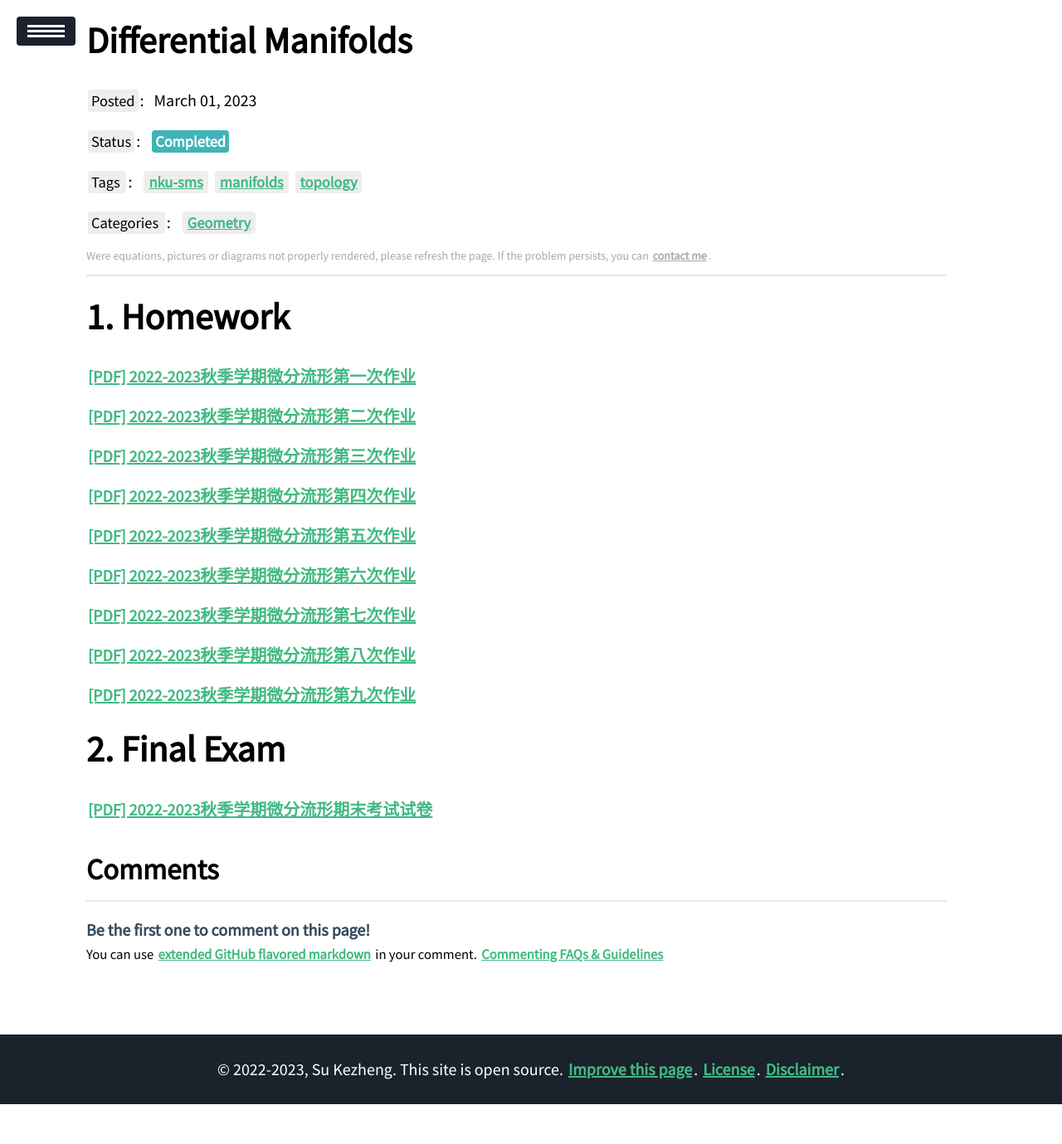
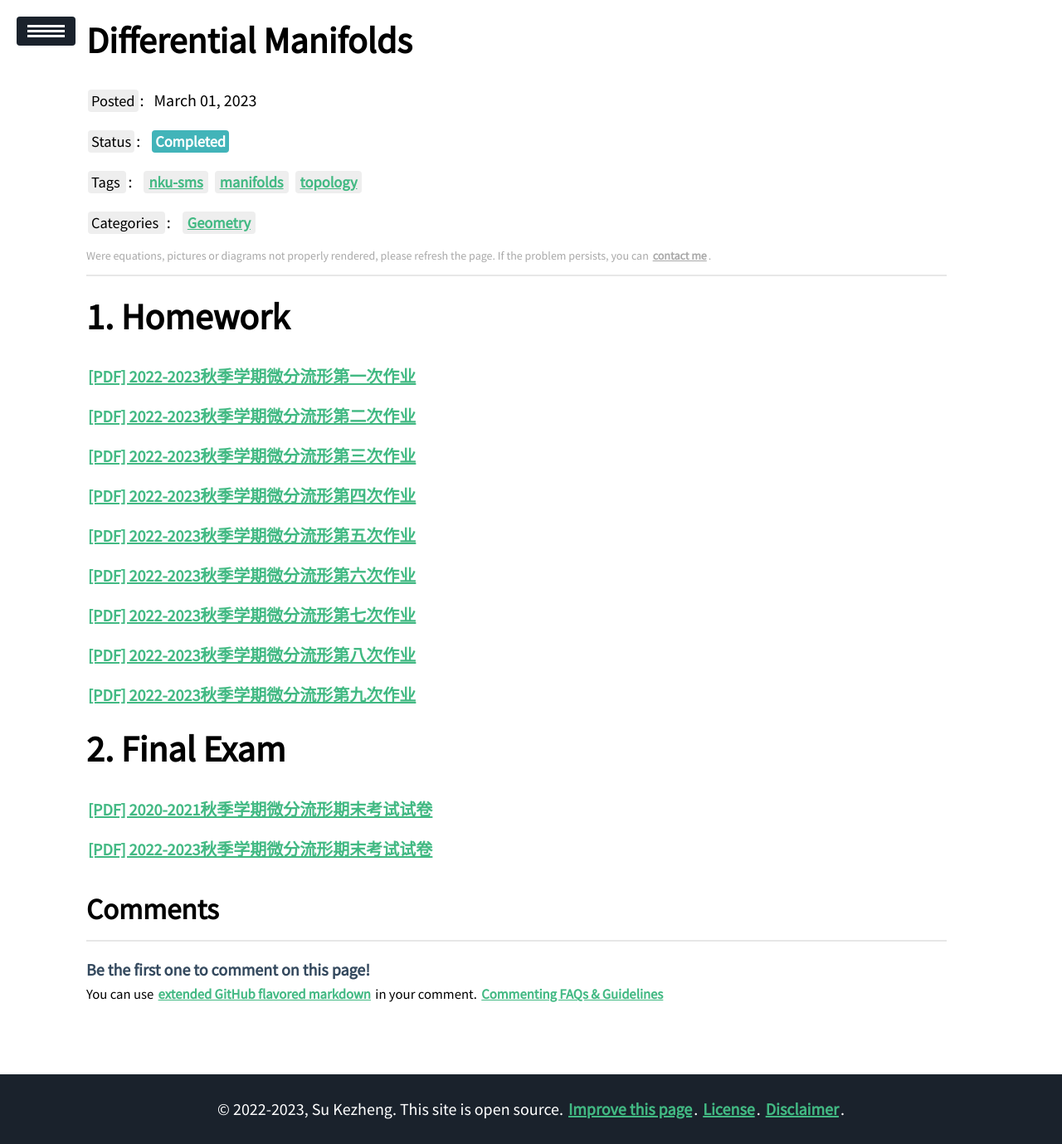
Before and after one commit to ssskz/ssskz.github.io, a Jekyll site: the page built from _posts/2023-3-1-Differential-Manifolds.md, in a window 1280 px wide. Shown: the whole page at 83% size. Built offline with Jekyll 4.4.1, drawn with Linux system fonts in a browser that asks for light colours; our own code applies the rules of GitHub Pages for plain Markdown files; a script that is not in the unit is left out; before the commit the page ends 1331 px from its top, so only the background shows below that.

Commit message:
update
Signed-off-by: ssskz <12497590+ssskz@user.noreply.gitee.com>

```diff
--- a/_posts/2023-3-1-Differential-Manifolds.md
+++ b/_posts/2023-3-1-Differential-Manifolds.md
@@ -31,4 +31,6 @@ description: Sharing of learning materials (homework and exams) about **Differen
 
 # Final Exam
 
-<p><a href="https://ssskz.github.io/materials/控制论基础期末考试.pdf" target="_blank">[PDF] 2022-2023秋季学期微分流形期末考试试卷</a></p>
+<p><a href="https://www.zhangwp.com/files/new-exams/2020-2021%20微分流形期末教学质量检测.pdf" target="_blank">[PDF] 2020-2021秋季学期微分流形期末考试试卷</a></p>
+
+<p><a href="https://ssskz.github.io/materials/微分流形/2022—2023 学年第一学期本科生微分流形期末大作业.pdf" target="_blank">[PDF] 2022-2023秋季学期微分流形期末考试试卷</a></p>
```
